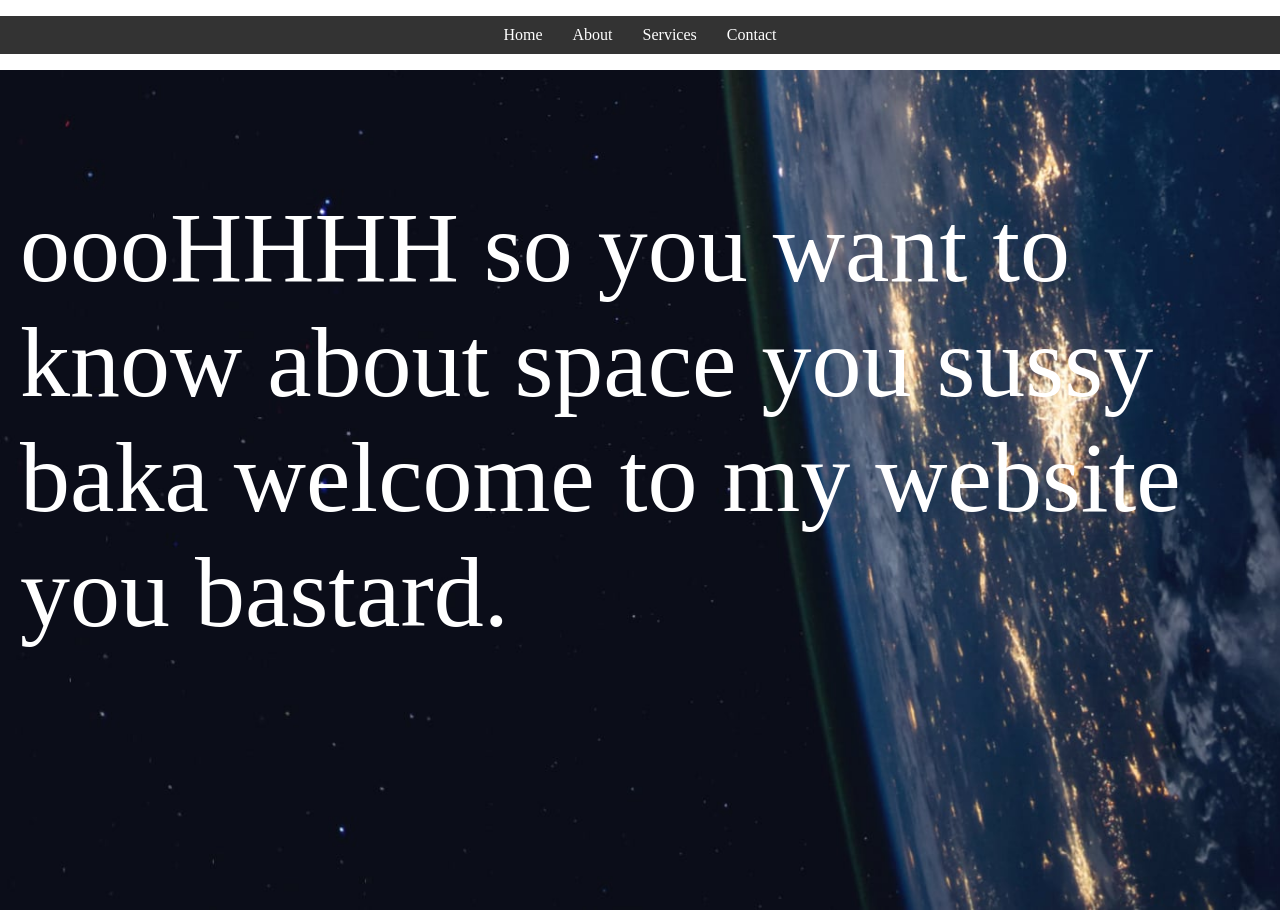
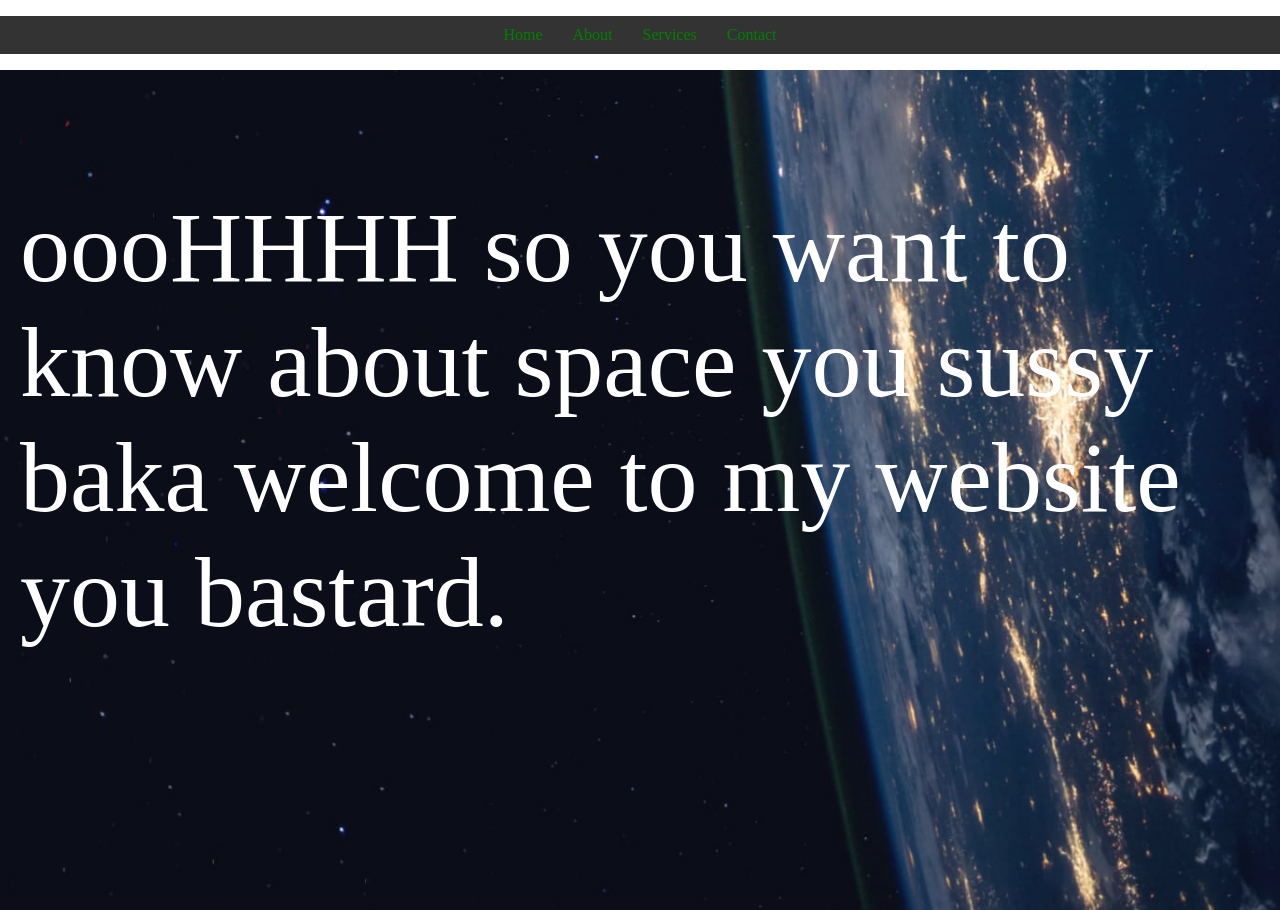
Before and after one commit to k22rma/space, a plain HTML site: page index.html in a window 1280 px wide. Drawn offline with Linux system fonts and the light colour scheme.

Commit message:
Update style.css

```diff
--- a/style.css
+++ b/style.css
@@ -1,13 +1,13 @@
-/* Reset default margin and padding for the body and nav */
+
 body, nav {
     margin: 0;
     padding: 0;
 }
 
-/* Style the navigation bar */
+
 .navbar {
     background-color: #333;
-    color: white;
+    color: red;
 }
 
 .navbar ul {
@@ -23,10 +23,9 @@ body, nav {
 
 .navbar a {
     text-decoration: none;
-    color: white;
+    color: green;
 }
 
-/* Style the content area */
 .content {
     padding: 20px;
     text-align: left;
@@ -34,7 +33,7 @@ body, nav {
     background-size: cover;
     background-repeat: no-repeat;
     background-attachment: fixed;
-    height: 100vh; /* Make the content area at least the height of the viewport */
+    height: 100vh;
     color: white;
     font-family: 'Times New Roman', Times, serif;
     font-size: 100px;
```
